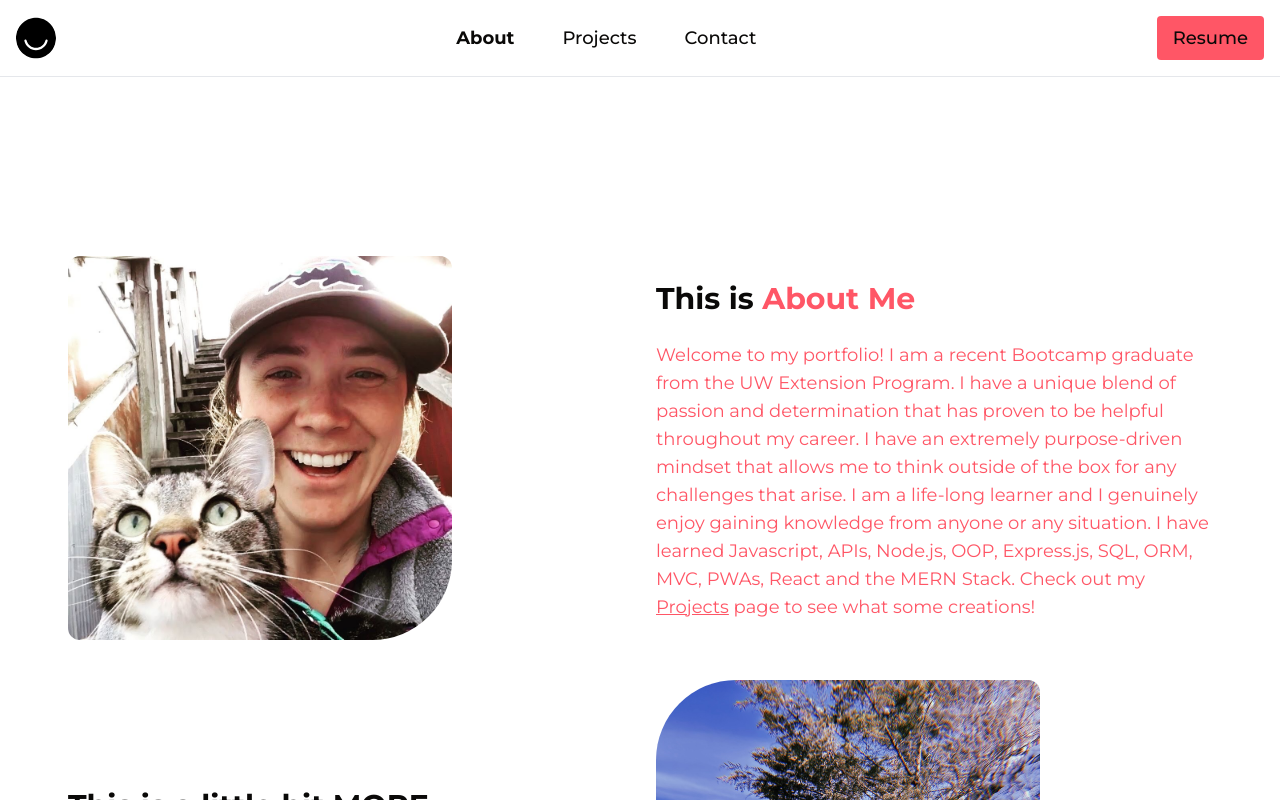
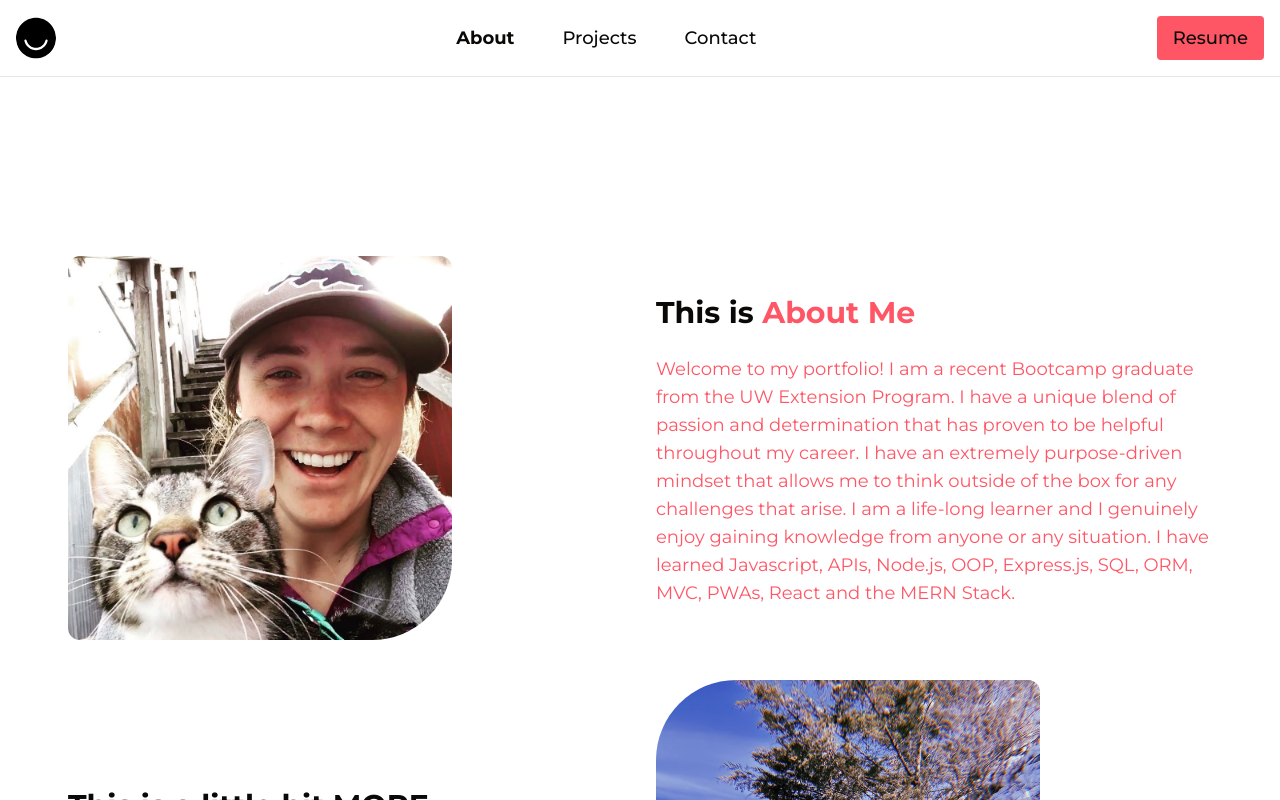
Before and after one commit to schneidsmc/profileReact, a React (Vite) app: page /About in a window 1280 px wide. Shown: the top 800 px of the page. Built offline with nearby package versions, Linux system fonts and the light colour scheme.

Commit message:
push before trying the backend server for the contact me page email response

```diff
--- a/package.json
+++ b/package.json
@@ -11,6 +11,10 @@
     "preview": "vite preview"
   },
   "dependencies": {
+    "axios": "^1.6.8",
+    "body-parser": "^1.20.2",
+    "express": "^4.19.2",
+    "nodemailer": "^6.9.13",
     "react": "^18.2.0",
     "react-dom": "^18.2.0",
     "react-icons": "^5.1.0",
--- a/src/pages/About.jsx
+++ b/src/pages/About.jsx
@@ -11,7 +11,7 @@ const About = () => {
                     <span className='text-tartiary'> About Me</span></h2>
                     <p className='text-tartiary text-lg ma-7'>Welcome to my portfolio! I am a recent Bootcamp graduate from the UW Extension Program. I have a unique blend of passion and determination that has proven to be helpful throughout my career.
                     I have an extremely purpose-driven mindset that allows me to think outside of the box for any challenges that arise. I am a life-long learner and I genuinely enjoy gaining knowledge from anyone or any situation.
-                    I have learned Javascript, APIs, Node.js, OOP, Express.js, SQL, ORM, MVC, PWAs, React and the MERN Stack. Check out my <a href="/Projects" className="text-tartiary underline">Projects</a> page to see what some creations!</p>
+                    I have learned Javascript, APIs, Node.js, OOP, Express.js, SQL, ORM, MVC, PWAs, React and the MERN Stack.</p>
                 </div>
             </div>
             <div className='flex flex-col md:flex-row-reverse justify-between items-center gap-8'>
```
Also changed, not shown: 1 other file (tests, documents, lock files or other folders).
